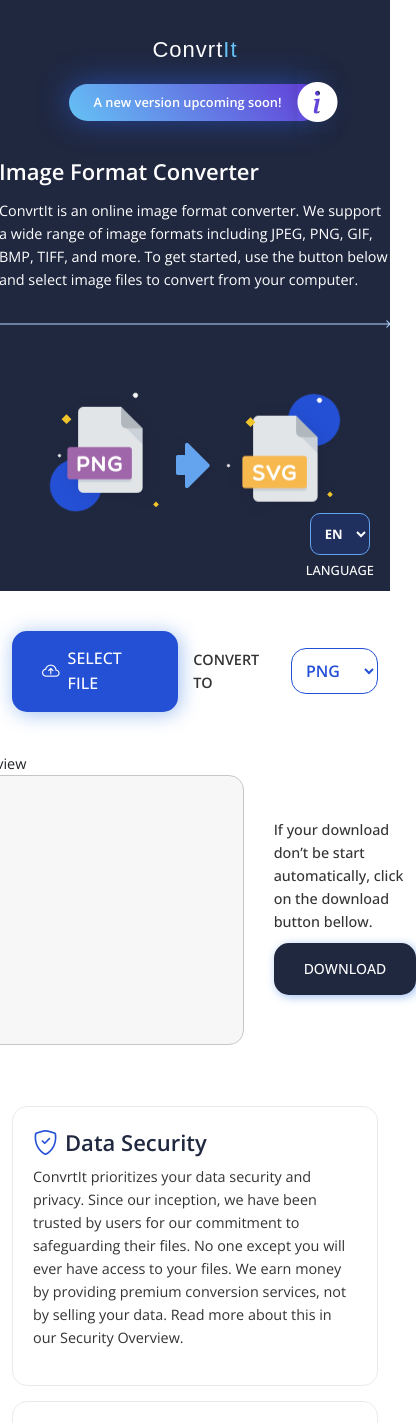
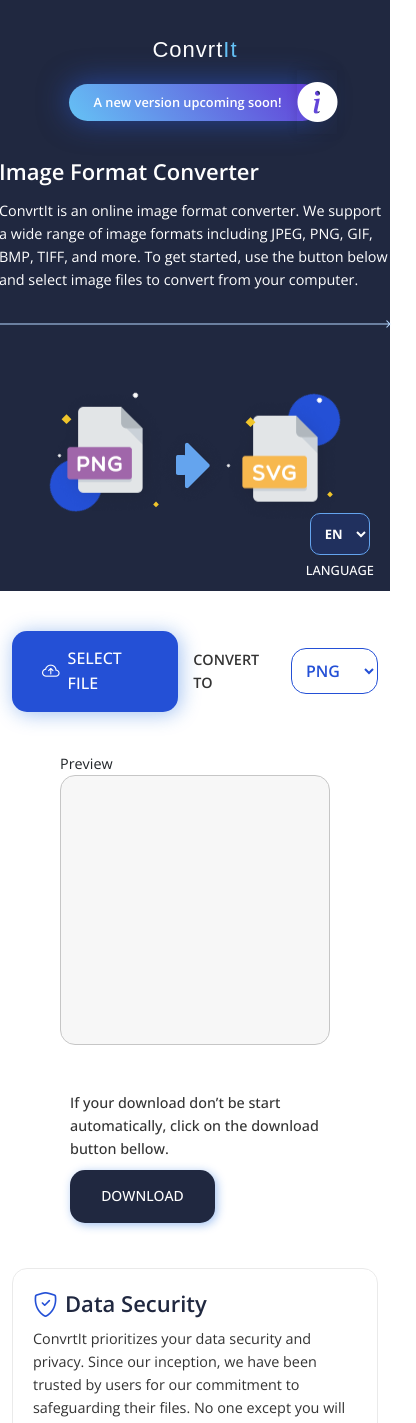
Before and after one commit to acioliwilson/convrtit, a Vue app: page / in a window 390 px wide. Shown: the top 1423 px of the page, 416 px wide, since content can reach past the window. Built offline with nearby package versions, Linux system fonts and the light colour scheme; a web font is replaced by a local one.

Commit message:
fix horizontal scrollbar in preview section

```diff
--- a/src/views/v2/NewVersion.vue
+++ b/src/views/v2/NewVersion.vue
@@ -629,6 +629,9 @@
     .language-selector {
         bottom: -3rem;
     }
+    .preview-container {
+        flex-direction: column;
+    }
 }
 
 @keyframes shine {
```
